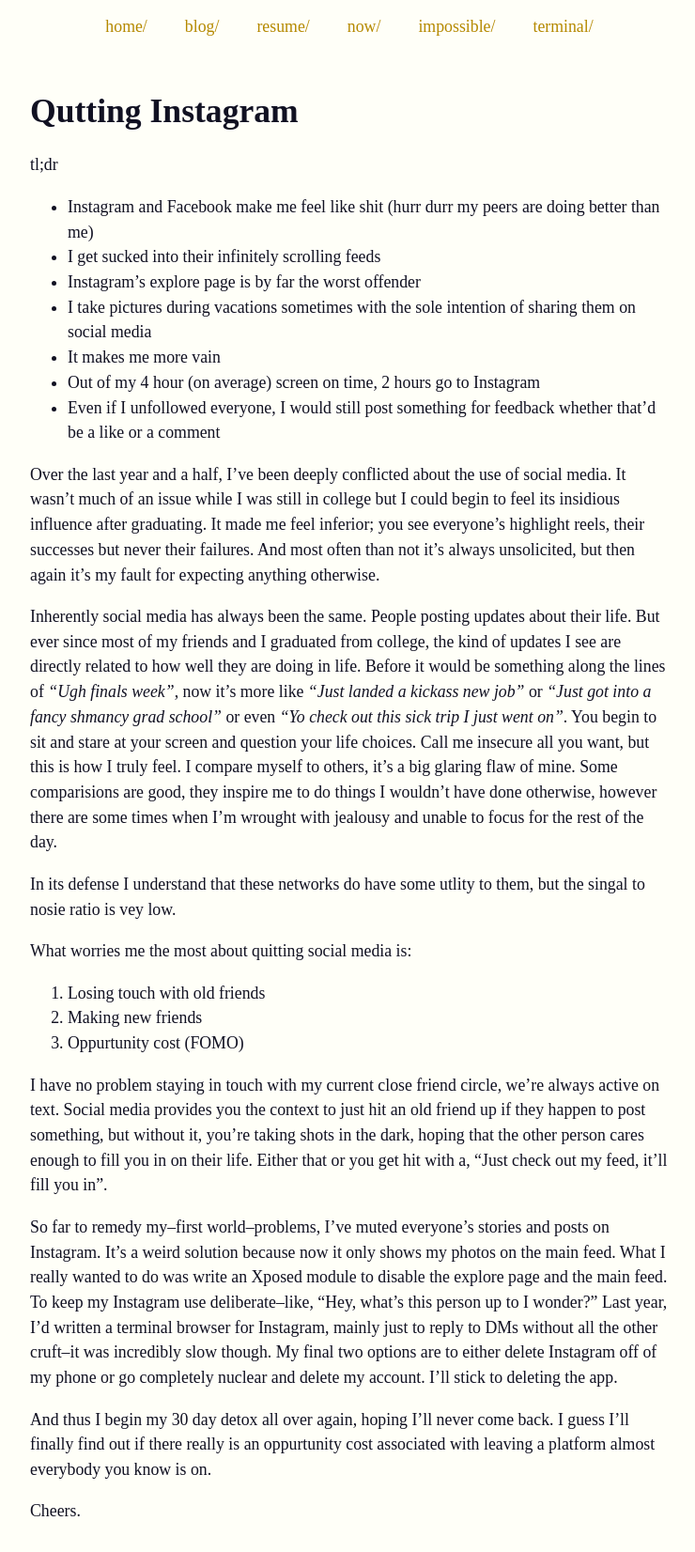
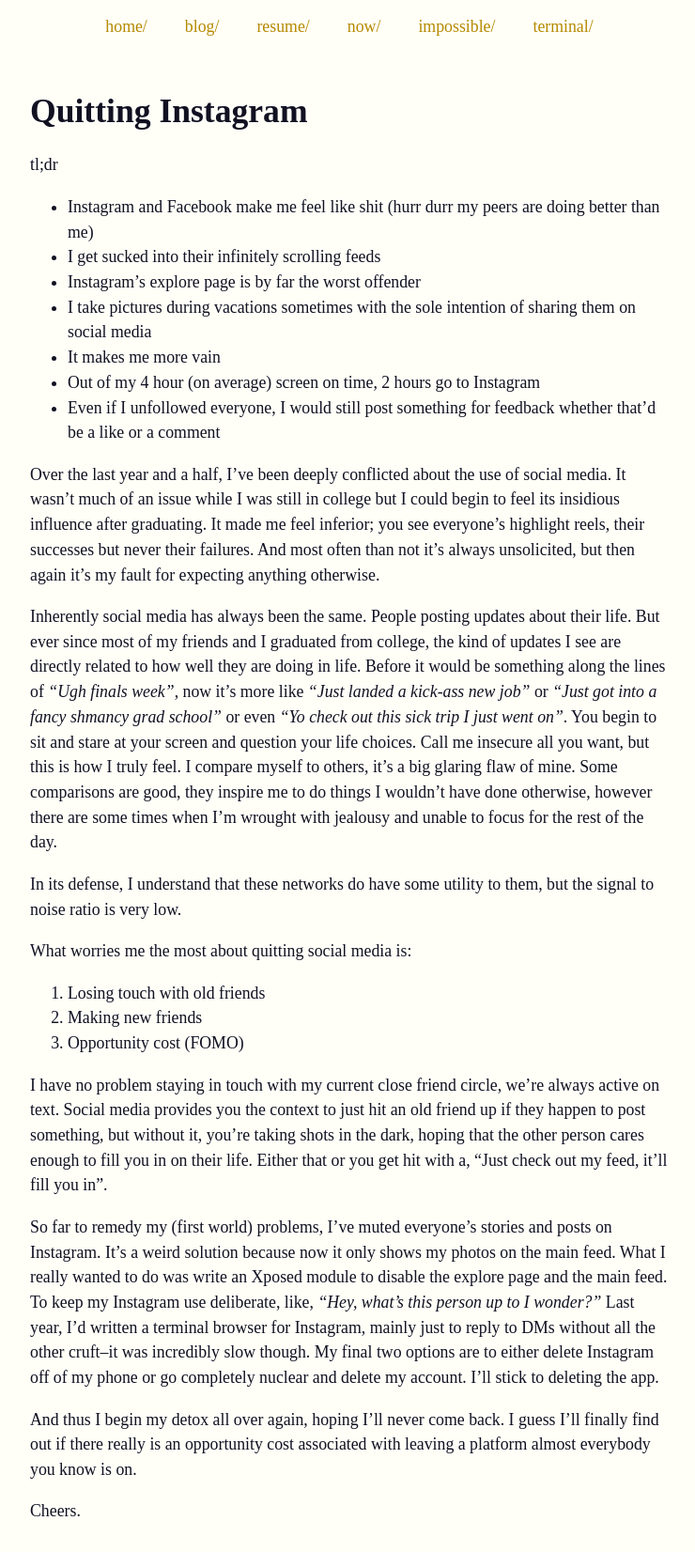
Before and after one commit to adyshake/adyshake.github.io, a Jekyll site: the page built from quit.md, in a window 1280 px wide. Shown: the whole page at 94% size, without its empty margins (268-1008 px from the left). Built offline with Jekyll 4.4.1, drawn with Linux system fonts in a browser that asks for light colours; nearby versions of some CDN libraries; some web fonts are replaced.

Commit message:
Fixed typos in quit post. Removed beginner page.

```diff
--- a/quit.md
+++ b/quit.md
@@ -1,8 +1,8 @@
 ---
-title: Qutting Instagram
+title: Quitting Instagram
 layout: contentbase
 ---
-Qutting Instagram
+Quitting Instagram
 ======
 
 tl;dr
@@ -16,19 +16,19 @@
 
 Over the last year and a half, I've been deeply conflicted about the use of social media. It wasn't much of an issue while I was still in college but I could begin to feel its insidious influence after graduating. It made me feel inferior; you see everyone's highlight reels, their successes but never their failures. And most often than not it's always unsolicited, but then again it's my fault for expecting anything otherwise.
 
-Inherently social media has always been the same. People posting updates about their life. But ever since most of my friends and I graduated from college, the kind of updates I see are directly related to how well they are doing in life. Before it would be something along the lines of _"Ugh finals week"_, now it's more like _"Just landed a kickass new job"_ or _"Just got into a fancy shmancy grad school"_ or even _"Yo check out this sick trip I just went on"_. You begin to sit and stare at your screen and question your life choices. Call me insecure all you want, but this is how I truly feel. I compare myself to others, it's a big glaring flaw of mine. Some comparisions are good, they inspire me to do things I wouldn't have done otherwise, however there are some times when I'm wrought with jealousy and unable to focus for the rest of the day.
+Inherently social media has always been the same. People posting updates about their life. But ever since most of my friends and I graduated from college, the kind of updates I see are directly related to how well they are doing in life. Before it would be something along the lines of _"Ugh finals week"_, now it's more like _"Just landed a kick-ass new job"_ or _"Just got into a fancy shmancy grad school"_ or even _"Yo check out this sick trip I just went on"_. You begin to sit and stare at your screen and question your life choices. Call me insecure all you want, but this is how I truly feel. I compare myself to others, it's a big glaring flaw of mine. Some comparisons are good, they inspire me to do things I wouldn't have done otherwise, however there are some times when I'm wrought with jealousy and unable to focus for the rest of the day.
 
-In its defense I understand that these networks do have some utlity to them, but the singal to nosie ratio is vey low.
+In its defense, I understand that these networks do have some utility to them, but the signal to noise ratio is very low.
 
 What worries me the most about quitting social media is:
 1. Losing touch with old friends
 2. Making new friends
-3. Oppurtunity cost (FOMO)
+3. Opportunity cost (FOMO)
 
 I have no problem staying in touch with my current close friend circle, we're always active on text. Social media provides you the context to just hit an old friend up if they happen to post something, but without it, you're taking shots in the dark, hoping that the other person cares enough to fill you in on their life. Either that or you get hit with a, "Just check out my feed, it'll fill you in".
 
-So far to remedy my--first world--problems, I've muted everyone's stories and posts on Instagram. It's a weird solution because now it only shows my photos on the main feed. What I really wanted to do was write an Xposed module to disable the explore page and the main feed. To keep my Instagram use deliberate--like, "Hey, what's this person up to I wonder?" Last year, I'd written a terminal browser for Instagram, mainly just to reply to DMs without all the other cruft--it was incredibly slow though. My final two options are to either delete Instagram off of my phone or go completely nuclear and delete my account. I'll stick to deleting the app.
+So far to remedy my (first world) problems, I've muted everyone's stories and posts on Instagram. It's a weird solution because now it only shows my photos on the main feed. What I really wanted to do was write an Xposed module to disable the explore page and the main feed. To keep my Instagram use deliberate, like, _"Hey, what's this person up to I wonder?"_ Last year, I'd written a terminal browser for Instagram, mainly just to reply to DMs without all the other cruft--it was incredibly slow though. My final two options are to either delete Instagram off of my phone or go completely nuclear and delete my account. I'll stick to deleting the app.
 
-And thus I begin my 30 day detox all over again, hoping I'll never come back. I guess I'll finally find out if there really is an oppurtunity cost associated with leaving a platform almost everybody you know is on.
+And thus I begin my detox all over again, hoping I'll never come back. I guess I'll finally find out if there really is an opportunity cost associated with leaving a platform almost everybody you know is on.
 
 Cheers.
```
Also changed, not shown: beginner.md (deleted, +0 -49 lines).
